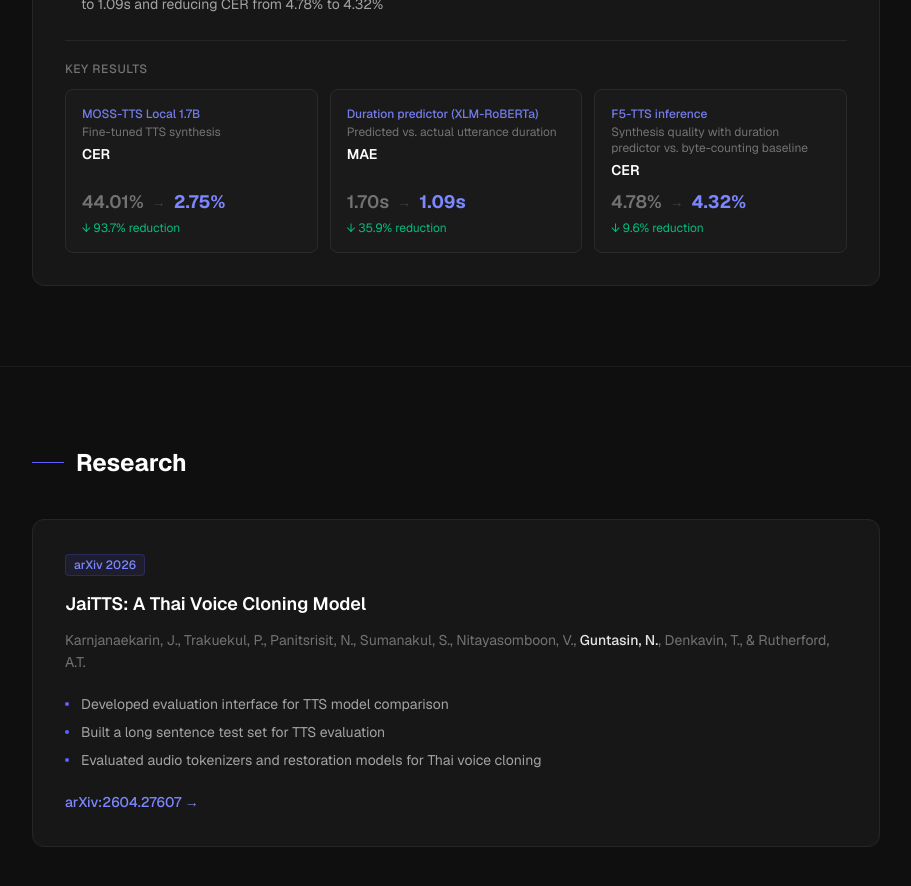
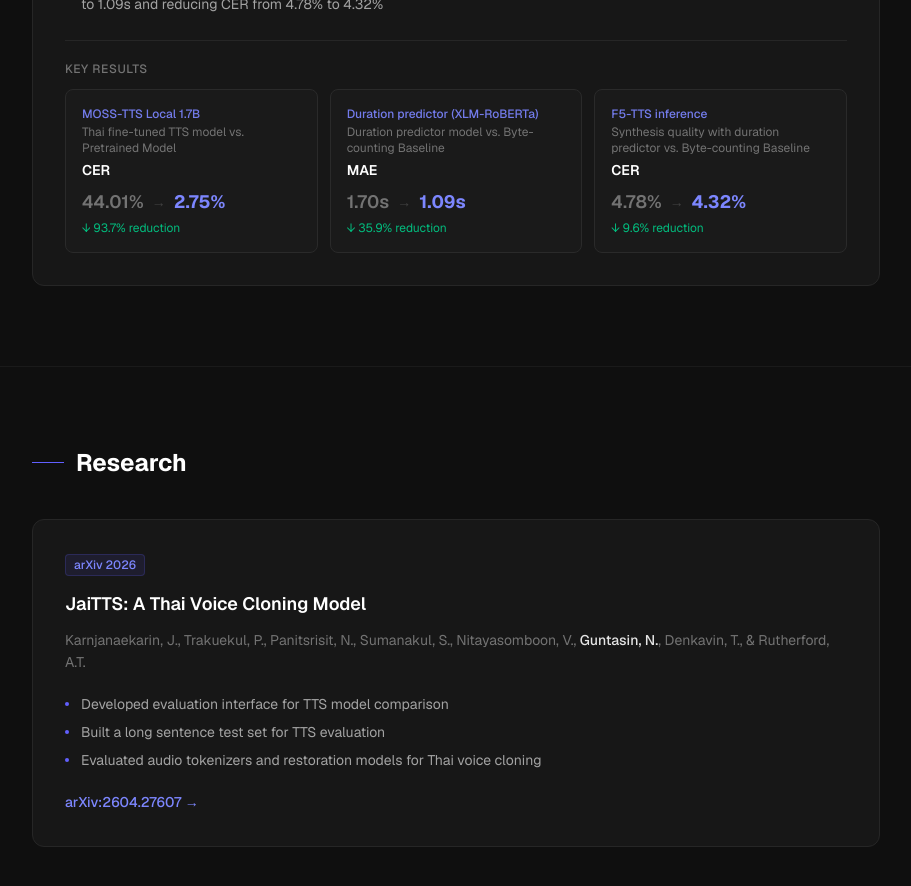
Before and after one commit to GeorgieSmile/Portfolio, a Next.js app: page / in a window 1280 px wide. Shown: the part 1640-2526 px from the top of the page, without its empty margins (184-1095 px from the left). Built offline with nearby package versions, Linux system fonts and the light colour scheme.

Commit message:
refine wording in key result section

```diff
--- a/components/Experience.tsx
+++ b/components/Experience.tsx
@@ -11,7 +11,7 @@ const keyResults: KeyResult[] = [
   {
     metric: "CER",
     system: "MOSS-TTS Local 1.7B",
-    evaluated: "Fine-tuned TTS synthesis",
+    evaluated: "Thai fine-tuned TTS model vs. Pretrained Model",
     before: "44.01%",
     after: "2.75%",
     reduction: "↓ 93.7% reduction",
@@ -19,7 +19,7 @@ const keyResults: KeyResult[] = [
   {
     metric: "MAE",
     system: "Duration predictor (XLM-RoBERTa)",
-    evaluated: "Predicted vs. actual utterance duration",
+    evaluated: "Duration predictor model vs. Byte-counting Baseline",
     before: "1.70s",
     after: "1.09s",
     reduction: "↓ 35.9% reduction",
@@ -27,7 +27,7 @@ const keyResults: KeyResult[] = [
   {
     metric: "CER",
     system: "F5-TTS inference",
-    evaluated: "Synthesis quality with duration predictor vs. byte-counting baseline",
+    evaluated: "Synthesis quality with duration predictor vs. Byte-counting Baseline",
     before: "4.78%",
     after: "4.32%",
     reduction: "↓ 9.6% reduction",
```
